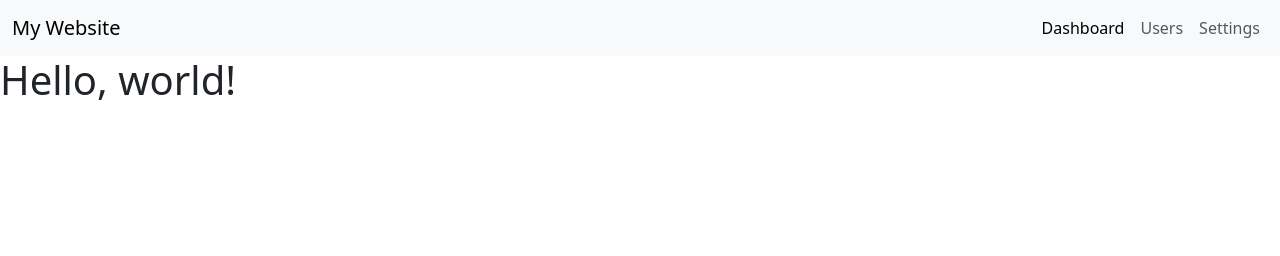
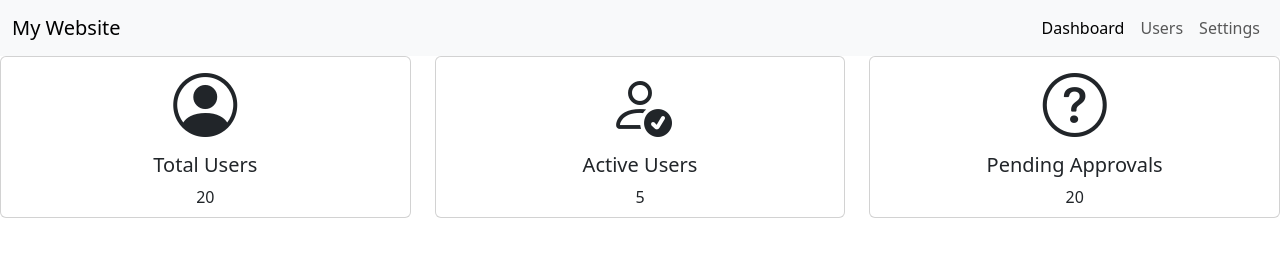
Before and after one commit to putman44/OptionalBootstrapChallenge, a plain HTML site: page index.html in a window 1280 px wide. Drawn offline with nearby package versions, Linux system fonts and the light colour scheme.

Commit message:
added a row of three cards showing total users, active users, and pending approvals

```diff
--- a/index.html
+++ b/index.html
@@ -9,6 +9,10 @@
       rel="stylesheet"
       integrity="sha384-4Q6Gf2aSP4eDXB8Miphtr37CMZZQ5oXLH2yaXMJ2w8e2ZtHTl7GptT4jmndRuHDT"
       crossorigin="anonymous"
+    />
+    <link
+      rel="stylesheet"
+      href="https://cdn.jsdelivr.net/npm/bootstrap-icons@1.13.1/font/bootstrap-icons.min.css"
     />
   </head>
   <body>
@@ -48,7 +52,45 @@
         </div> -->
       </div>
     </nav>
-    <h1>Hello, world!</h1>
+    <div class="row">
+      <div class="col-sm-12 col-md-4">
+        <div class="card">
+          <i
+            class="bi bi-person-circle card-img-top text-center"
+            style="font-size: 4rem"
+          ></i>
+          <div class="card-body p-0 pb-2 text-center">
+            <h5 class="card-title">Total Users</h5>
+            <p class="card-text">20</p>
+          </div>
+        </div>
+      </div>
+      <div class="col-sm-12 col-md-4">
+        <div class="card">
+          <i
+            class="bi bi-person-check card-img-top text-center"
+            style="font-size: 4rem"
+          ></i>
+          <div class="card-body p-0 pb-2 text-center">
+            <h5 class="card-title">Active Users</h5>
+            <p class="card-text">5</p>
+          </div>
+        </div>
+      </div>
+      <div class="col-sm-12 col-md-4">
+        <div class="card">
+          <i
+            class="bi bi-question-circle card-img-top text-center"
+            style="font-size: 4rem"
+          ></i>
+          <div class="card-body p-0 pb-2 text-center">
+            <h5 class="card-title">Pending Approvals</h5>
+            <p class="card-text">20</p>
+          </div>
+        </div>
+      </div>
+    </div>
+
     <script
       src="https://cdn.jsdelivr.net/npm/bootstrap@5.3.6/dist/js/bootstrap.bundle.min.js"
       integrity="sha384-j1CDi7MgGQ12Z7Qab0qlWQ/Qqz24Gc6BM0thvEMVjHnfYGF0rmFCozFSxQBxwHKO"
```
